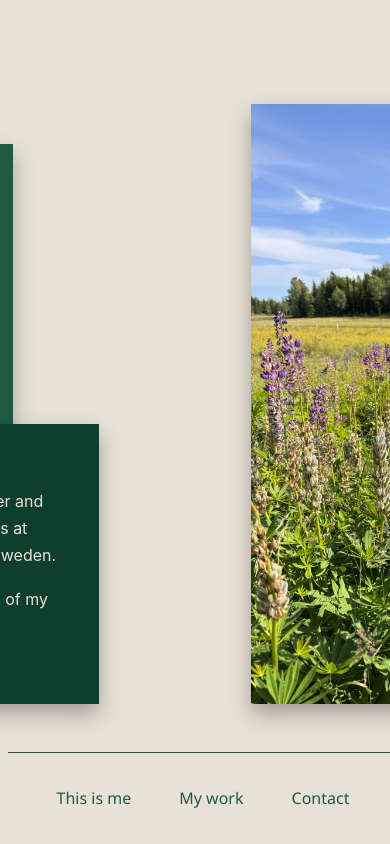
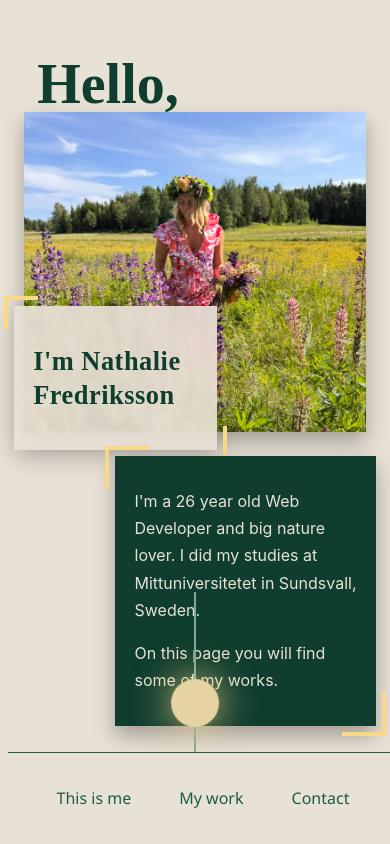
Before and after one commit to nathalievaster/Portfolio, a React (Vite) app: page / in a window 390 px wide. Shown: the top 844 px of the page. Built offline with nearby package versions, Linux system fonts and the light colour scheme.

Commit message:
Mobilanpassning

```diff
--- a/src/components/About.module.css
+++ b/src/components/About.module.css
@@ -2,49 +2,242 @@
     display: flex;
     justify-content: center;
     align-items: center;
-    gap: 12rem;
-    padding: 6rem 2rem;
+    gap: 10rem;
+    padding: 6rem 4rem;
+    opacity: 0;
+    transform: translateY(24px);
+    transition: opacity 0.8s ease, transform 0.8s ease;
 }
 
-.about img {
-    width: 450px;
-    height: auto;
-    object-fit: cover;
-    box-shadow: 0 10px 20px rgba(0,0,0,0.3);
+.about.visible {
+    opacity: 1;
+    transform: translateY(0);
 }
 
-/* Wrapper för rutorna */
-.about-boxes {
+/* Vänster kolumn: hello + boxar */
+.leftCol {
+    position: relative;
+    display: flex;
+    flex-direction: column;
+}
+
+/* "Hello," — stor fri rubrik */
+.helloText {
+    font-family: 'Playfair Display', serif;
+    font-size: clamp(4rem, 10vw, 7rem);
+    color: #0F3D2E;
+    line-height: 1;
+    margin: 0 0 -0.3em -0.05em;
+    z-index: 1000;
     position: relative;
 }
 
-/* Gemensam stil för båda rutorna */
-.about-box {
-    color: #F5F1E9;
-    padding: 2rem;
-    width: 300px;
-    font-family: 'Playfair Display', serif;
-    box-shadow: 0 10px 20px rgba(0,0,0,0.3);
+/* Wrapper för de överlappande rutorna */
+.boxes {
+    position: relative;
+    width: 400px;
+    height: 500px;
 }
 
 /* Övre ruta */
-.about-box.top {
-    background-color: #1F5A44;
+.topBox {
+    background-color: transparent;
+    color: #0F3D2E;
+    padding: 2rem;
+    width: 360px;
+    font-family: 'Playfair Display', serif;
+    font-size: 1.4rem;
+    box-shadow: 0 10px 20px rgba(0, 0, 0, 0.25);
     position: absolute;
-    top: -120px;
-    left: -40px;
-    font-size: 1.5rem;
-    text-align: left;
-    min-height: 400px;
+    top: 0;
+    left: 0;
+    z-index: 2;
+    outline: none;
 }
 
 /* Nedre ruta */
-.about-box.bottom {
-    position: relative;
-    top: 160px;
-    left: 40px;
+.bottomBox {
     background-color: #0F3D2E;
-    font-size: 1.1rem;
-    line-height: 1.5;
-    padding: 3rem 2em;
+    color: #F5F1E9;
+    padding: 2rem 2.5rem;
+    width: 360px;
+    font-family: 'Inter', sans-serif;
+    font-size: 1rem;
+    line-height: 1.6;
+    box-shadow: 0 10px 20px rgba(0, 0, 0, 0.3);
+    position: absolute;
+    top: 200px;
+    left: 60px;
+    z-index: 1000;
 }
+
+.bottomBox::before,
+.bottomBox::after {
+    content: '';
+    position: absolute;
+    width: 40px;
+    height: 40px;
+    border-color: #F9D988;
+    border-style: solid;
+}
+
+.bottomBox::before {
+    top: -10px;
+    left: -10px;
+    border-width: 4px 0 0 4px;
+}
+
+.bottomBox::after {
+    bottom: -10px;
+    right: -10px;
+    border-width: 0 4px 4px 0;
+}
+
+/* Profilbild */
+.about img {
+    width: 420px;
+    height: 520px;
+    object-fit: cover;
+    box-shadow: 0 10px 20px rgba(0, 0, 0, 0.3);
+    flex-shrink: 0;
+}
+
+/* ── Responsivt ── */
+
+/* Tablet */
+@media (max-width: 1000px) {
+    .about {
+        flex-direction: column;
+        align-items: center;
+        gap: 0;
+        padding: 4rem 2rem 10rem;
+        position: relative;
+    }
+
+    .leftCol {
+        width: 100%;
+        position: relative;
+        z-index: 10;
+    }
+
+    .helloText {
+        font-size: clamp(3.5rem, 14vw, 6rem);
+        padding-left: 1rem;
+        margin-bottom: 0;
+    }
+
+    /* Bilden */
+    .about img {
+        width: 90%;
+        height: 460px;
+        object-position: center 40%;
+        position: relative;
+        z-index: 1;
+        margin: 0 auto;
+        display: block;
+    }
+
+    /* boxes ligger över bilden, full bredd */
+    .boxes {
+        position: absolute;
+        width: 90%;
+        height: 100%;
+        top: 0;
+        left: 50%;
+        transform: translateX(-50%);
+        z-index: 5;
+        pointer-events: none;
+    }
+
+    /* topBox: vänster sida, nedre del av bilden */
+    .topBox {
+        position: absolute;
+        width: 50%;
+        top: 260px; /* nedre halvan av bilden */
+        left: -40px; /* sticker ut till vänster om bilden */
+        z-index: 10;
+        background-color: rgba(232, 225, 214, 0.914);
+        backdrop-filter: blur(2px);
+        padding: 1.5rem;
+        pointer-events: auto;
+        box-shadow: 0 8px 24px rgba(0, 0, 0, 0.2);
+    }
+
+
+    .topBox::before,
+    .topBox::after {
+        content: '';
+        position: absolute;
+        width: 30px;
+        height: 30px;
+        border-color: #F9D988;
+        border-style: solid;
+    }
+
+    .topBox::before {
+        top: -10px;
+        left: -10px;
+        border-width: 4px 0 0 4px;
+    }
+
+    .topBox::after {
+        bottom: -10px;
+        right: -10px;
+        border-width: 0 4px 4px 0;
+    }
+
+    /* bottomBox: höger sida, sticker ut under bildens nedre högra hörn */
+    .bottomBox {
+        position: absolute;
+        width: 45%;
+        font-size: 0.95rem;
+        top: 370px; /* sticker ner under bilden */
+        right: -40px;
+        left: auto;
+        z-index: 10;
+        padding: 1.5rem 2rem;
+        pointer-events: auto;
+    }
+}
+
+/* Mobil */
+@media (max-width: 520px) {
+    .about {
+        padding: 3rem 1rem 10rem;
+    }
+
+    .about img {
+        width: 100%;
+        height: 320px;
+        object-position: center 30%;
+    }
+
+    .boxes {
+        width: 100%;
+    }
+
+    .topBox {
+        width: 48%;
+        top: 250px;
+        left: -10px;
+        padding: 1rem 1.2rem;
+    }
+
+    .topbox h2 {
+        font-size: 2.6rem;
+    }
+
+    .bottomBox {
+        width: 65%;
+        font-size: 0.85rem;
+        top: 400px;
+        right: -10px;
+        padding: 1rem 1.2rem;
+    }
+}
+
+@media (max-width: 452px) {
+    .topBox {
+        font-size: 1.1em;
+    }
+}
--- a/src/components/About.tsx
+++ b/src/components/About.tsx
@@ -1,15 +1,35 @@
+import { useEffect, useRef } from 'react'
 import profilbild from '../assets/profilbild.jpeg'
 import styles from './About.module.css'
 
 const About = () => {
+    const sectionRef = useRef<HTMLElement>(null)
+
+    useEffect(() => {
+        const observer = new IntersectionObserver(
+            ([entry]) => {
+                if (entry.isIntersecting) {
+                    entry.target.classList.add(styles.visible)
+                }
+            },
+            { threshold: 0.15 }
+        )
+
+        if (sectionRef.current) observer.observe(sectionRef.current)
+        return () => observer.disconnect()
+    }, [])
+
     return (
-        <section className={styles.about} id="about">
-            <div className={styles["about-boxes"]}>
-                <div className={`${styles["about-box"]} ${styles.top}`}>
-                    <h2>Hello, I’m Nathalie Fredriksson!</h2>
+        <section className={styles.about} id="about" ref={sectionRef}>
+            <div className={styles.leftCol}>
+                <h1 className={styles.helloText}>Hello,</h1>
+
+                <div className={styles.boxes}>
+                    <div className={styles.topBox}>
+                        <h2>I'm Nathalie Fredriksson</h2>
                     </div>
 
-                <div className={`${styles["about-box"]} ${styles.bottom}`}>
+                    <div className={styles.bottomBox}>
                         <p>
                             I'm a 26 year old Web Developer and big nature lover. I did my studies at Mittuniversitetet in Sundsvall, Sweden.
                         </p>
@@ -18,9 +38,10 @@ const About = () => {
                         </p>
                     </div>
                 </div>
+            </div>
 
             <img src={profilbild} alt="Bild på en tjej i midsommarkrans som plockar lupiner." />
-        </section >
+        </section>
     )
 }
 
--- a/src/index.css
+++ b/src/index.css
@@ -5,7 +5,6 @@ html {
 
 h2 {
   font-family: 'Playfair Display', serif;
-  font-size: 2.8rem;
   line-height: 1.3;
   letter-spacing: 0.5px;
 }
```
Lines whose indentation alone changed are shown as unchanged.
